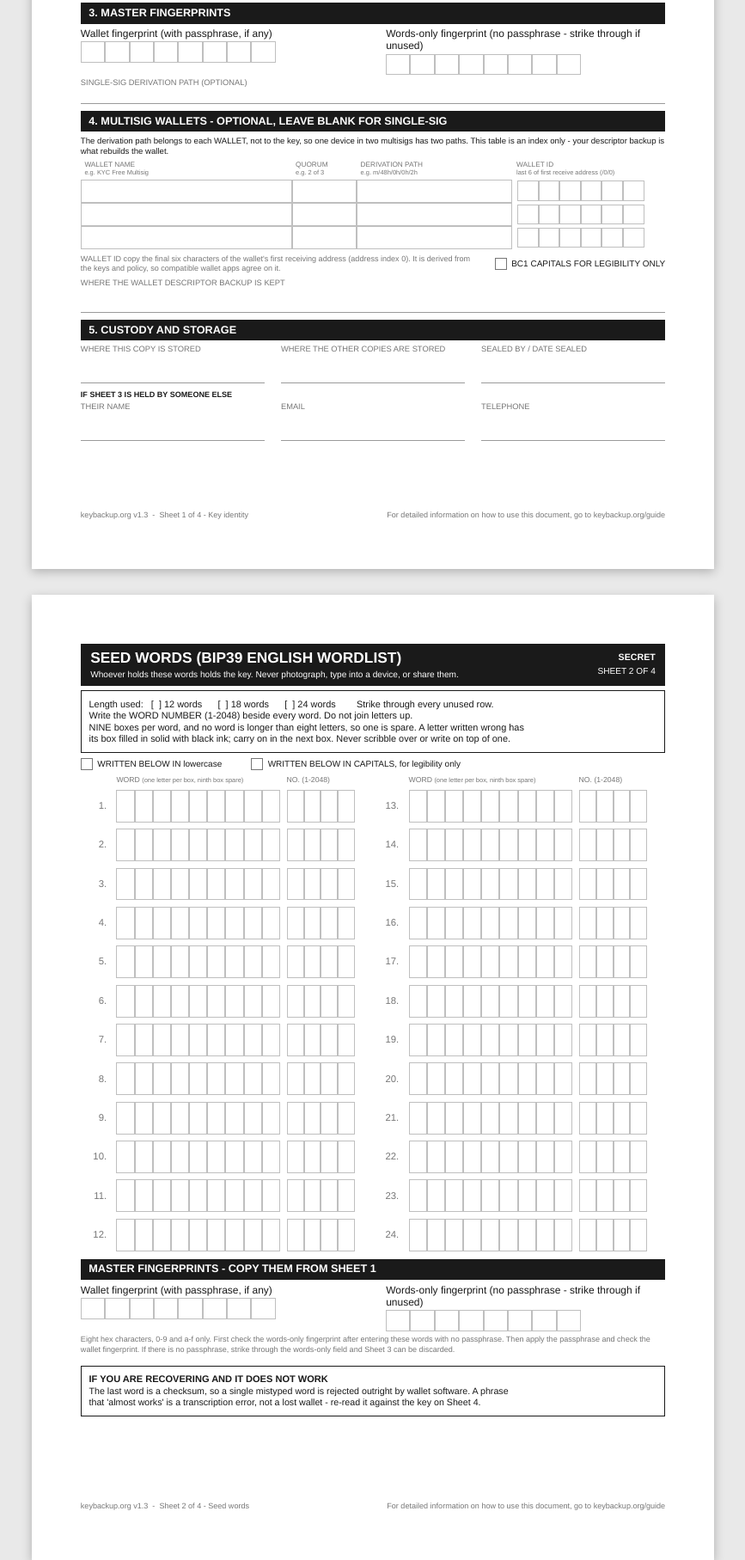
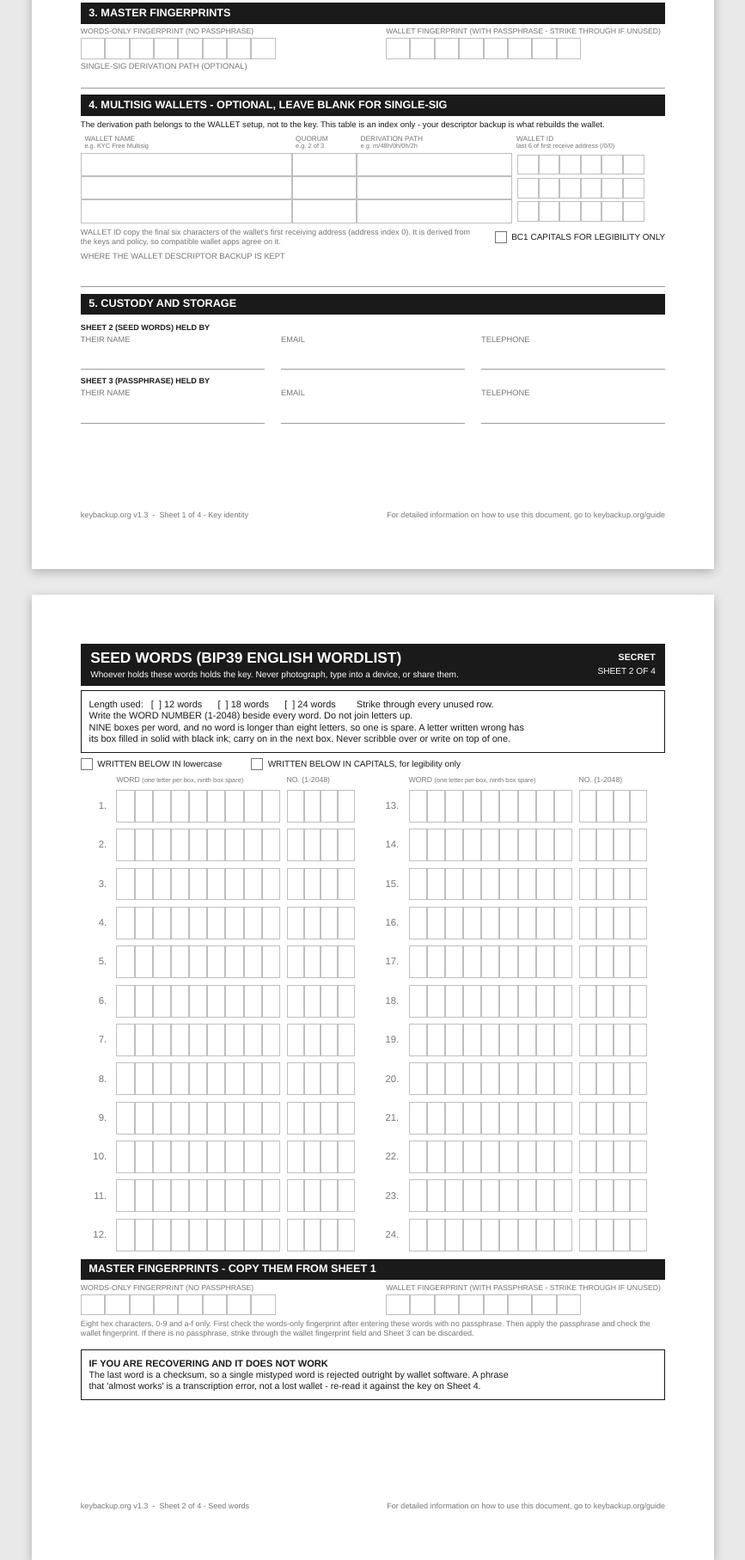
Before and after one commit to btckeybackup/keybackup.org, a website: page public/keybackup-v1.3.html in a window 1280 px wide. Shown: the part 491-2306 px from the top of the page at 86% size, without its empty margins (206-1073 px from the left). Drawn offline with Linux system fonts and the light colour scheme.

Commit message:
Refine v1.3 fingerprint and custody fields

```diff
--- a/public/keybackup-v1.3.html
+++ b/public/keybackup-v1.3.html
@@ -232,7 +232,7 @@ body.letter .sheet { width: 186mm; }   /* Letter content width: 216 - 30 */
 .fp8 > i { height: 8mm; }
 .fingerprints { display: flex; gap: 8mm; margin-bottom: 1mm; }
 .fpgroup { flex: 1 1 0; }
-.fpgroup .cap { margin-bottom: 0.5mm; }
+.fpgroup .cap { margin-bottom: 0.5mm; color: var(--grey); font-size: 6.5pt; line-height: 1.15; text-transform: uppercase; white-space: nowrap; }
 .fpgroup .boxes { grid-template-columns: repeat(8, 7.5mm); }
 .fpgroup .boxes > i { height: 6.5mm; }
 .single-sig-path .field { min-height: 8mm; }
@@ -407,11 +407,11 @@ body.letter .sheet { width: 186mm; }   /* Letter content width: 216 - 30 */
   <div class="band">3. Master fingerprints</div>
   <div class="fingerprints" id="sheet-1--master-fingerprints">
     <div class="fpgroup">
-      <div class="cap">Wallet fingerprint (with passphrase, if any)</div>
+      <div class="cap">Words-only fingerprint (no passphrase)</div>
       <div class="boxes"><i></i><i></i><i></i><i></i><i></i><i></i><i></i><i></i></div>
     </div>
     <div class="fpgroup">
-      <div class="cap">Words-only fingerprint (no passphrase - strike through if unused)</div>
+      <div class="cap">Wallet fingerprint (with passphrase - strike through if unused)</div>
       <div class="boxes"><i></i><i></i><i></i><i></i><i></i><i></i><i></i><i></i></div>
     </div>
   </div>
@@ -420,7 +420,7 @@ body.letter .sheet { width: 186mm; }   /* Letter content width: 216 - 30 */
   </div>
 
   <div class="band">4. Multisig wallets - optional, leave blank for single-sig</div>
-  <p class="prose s72">The derivation path belongs to each WALLET, not to the key, so one device in two multisigs has two paths. This table is an index only - your descriptor backup is what rebuilds the wallet.</p>
+  <p class="prose s72">The derivation path belongs to the WALLET setup, not to the key. This table is an index only - your descriptor backup is what rebuilds the wallet.</p>
 
   <div class="mstable">
     <div class="mshead">
@@ -453,16 +453,17 @@ body.letter .sheet { width: 186mm; }   /* Letter content width: 216 - 30 */
   </div>
 
   <div class="band">5. Custody and storage</div>
+  <div class="subhead">Sheet 2 (seed words) held by</div>
   <div class="row">
-    <div class="field tall"><div class="cap">Where this copy is stored</div><div class="line"></div></div>
-    <div class="field tall"><div class="cap">Where the other copies are stored</div><div class="line"></div></div>
-    <div class="field tall"><div class="cap">Sealed by / date sealed</div><div class="line"></div></div>
+    <div class="field"><div class="cap">Their name</div><div class="line"></div></div>
+    <div class="field"><div class="cap">Email</div><div class="line"></div></div>
+    <div class="field"><div class="cap">Telephone</div><div class="line"></div></div>
   </div>
-  <div class="subhead">If Sheet 3 is held by someone else</div>
+  <div class="subhead">Sheet 3 (passphrase) held by</div>
   <div class="row">
-    <div class="field tall"><div class="cap">Their name</div><div class="line"></div></div>
-    <div class="field tall"><div class="cap">Email</div><div class="line"></div></div>
-    <div class="field tall"><div class="cap">Telephone</div><div class="line"></div></div>
+    <div class="field"><div class="cap">Their name</div><div class="line"></div></div>
+    <div class="field"><div class="cap">Email</div><div class="line"></div></div>
+    <div class="field"><div class="cap">Telephone</div><div class="line"></div></div>
   </div>
 
   <div class="foot">
@@ -531,10 +532,10 @@ body.letter .sheet { width: 186mm; }   /* Letter content width: 216 - 30 */
 
   <div class="band">Master fingerprints - copy them from Sheet 1</div>
   <div class="fingerprints" id="sheet-2--master-fingerprints" style="margin-bottom:1.2mm">
-    <div class="fpgroup"><div class="cap">Wallet fingerprint (with passphrase, if any)</div><div class="boxes"><i></i><i></i><i></i><i></i><i></i><i></i><i></i><i></i></div></div>
-    <div class="fpgroup"><div class="cap">Words-only fingerprint (no passphrase - strike through if unused)</div><div class="boxes"><i></i><i></i><i></i><i></i><i></i><i></i><i></i><i></i></div></div>
+    <div class="fpgroup"><div class="cap">Words-only fingerprint (no passphrase)</div><div class="boxes"><i></i><i></i><i></i><i></i><i></i><i></i><i></i><i></i></div></div>
+    <div class="fpgroup"><div class="cap">Wallet fingerprint (with passphrase - strike through if unused)</div><div class="boxes"><i></i><i></i><i></i><i></i><i></i><i></i><i></i><i></i></div></div>
   </div>
-  <p class="hint s68">Eight hex characters, 0-9 and a-f only. First check the words-only fingerprint after entering these words with no passphrase. Then apply the passphrase and check the wallet fingerprint. If there is no passphrase, strike through the words-only field and Sheet 3 can be discarded.</p>
+  <p class="hint s68">Eight hex characters, 0-9 and a-f only. First check the words-only fingerprint after entering these words with no passphrase. Then apply the passphrase and check the wallet fingerprint. If there is no passphrase, strike through the wallet fingerprint field and Sheet 3 can be discarded.</p>
 
   <div class="warn s8" style="margin-top:3.5mm">
     <h2>IF YOU ARE RECOVERING AND IT DOES NOT WORK</h2>
@@ -598,8 +599,8 @@ body.letter .sheet { width: 186mm; }   /* Letter content width: 216 - 30 */
 
   <div class="band">Master fingerprints - copy them from Sheet 1</div>
   <div class="fingerprints" id="sheet-3--master-fingerprints" style="margin-bottom:1.2mm">
+    <div class="fpgroup"><div class="cap">Words-only fingerprint (no passphrase)</div><div class="boxes"><i></i><i></i><i></i><i></i><i></i><i></i><i></i><i></i></div></div>
     <div class="fpgroup"><div class="cap">Wallet fingerprint (with this passphrase)</div><div class="boxes"><i></i><i></i><i></i><i></i><i></i><i></i><i></i><i></i></div></div>
-    <div class="fpgroup"><div class="cap">Words-only fingerprint (no passphrase)</div><div class="boxes"><i></i><i></i><i></i><i></i><i></i><i></i><i></i><i></i></div></div>
   </div>
   <p class="hint s68" style="margin-bottom:var(--sp-block)">Enter the words first: the words-only fingerprint must match. Then apply this passphrase: the wallet fingerprint must match. This keeps the sheets matched up and identifies whether a failed check is in the words or this passphrase.</p>
 
```
Also changed, not shown: guide/index.html (+17 -16 lines), CHANGELOG.md, public/sheets/sheet-1.png, public/sheets/sheet-2.png, public/sheets/sheet-3.png.
